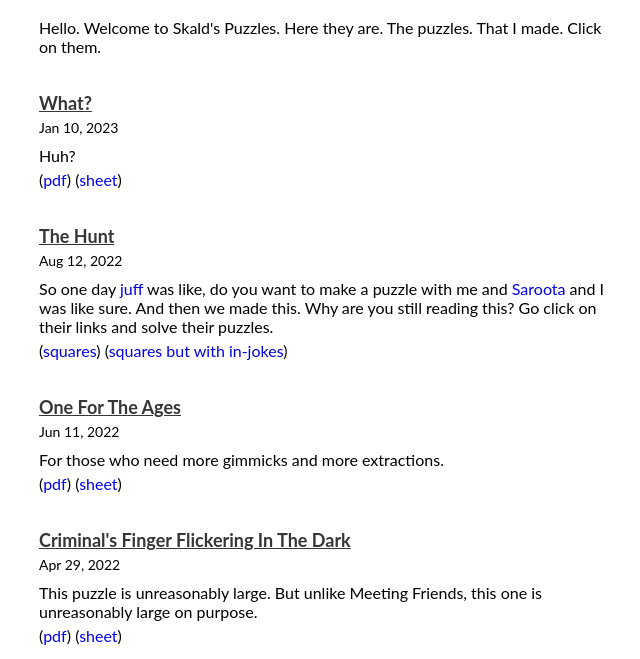
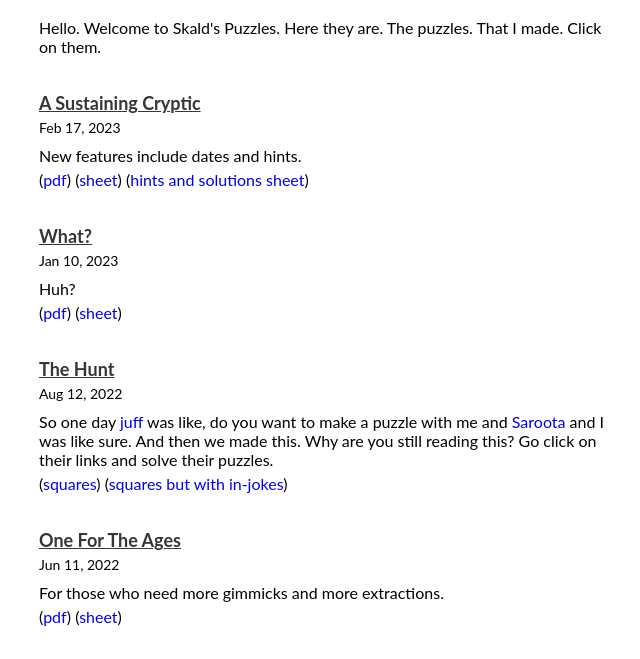
Before and after one commit to skaldskaparmal/skaldskaparmal.github.io, a plain HTML site: page index.html in a window 1280 px wide. Shown: the part 92-751 px from the top of the page, without its empty margins (313-953 px from the left). Drawn offline with Linux system fonts and the light colour scheme.

Commit message:
Add A Sustaining Cryptic

```diff
--- a/index.html
+++ b/index.html
@@ -17,6 +17,20 @@
         Hello. Welcome to Skald's Puzzles. Here they are. The puzzles. That I made. Click on them.
     </div>
 </div>
+
+<div class="puzzle" id="puzzle_a_sustaining_cryptic">
+    <div class="puzzle_title">
+        <a href="./pdfs/A_Sustaining_Cryptic.pdf">A Sustaining Cryptic</a>
+    </div>
+    <div class="puzzle_date">
+        Feb 17, 2023
+    </div>
+    <div class="description">
+        New features include dates and hints.
+    </div>
+    <div class="links">(<a href="./pdfs/A_Sustaining_Cryptic.pdf">pdf</a>) (<a href="https://docs.google.com/spreadsheets/d/1vYk6vPidpL2KGMwEdTjnc0DJLLyGWdozYNyTzrVvb2E/edit?usp=sharing">sheet</a>) (<a href="https://docs.google.com/spreadsheets/d/1oDWQ9pOT0y1lFZDPBVJlYGYoj8Dusxswpf0TuSsZbR8/edit?usp=sharing">hints and solutions sheet</a>)</div>
+</div>
+
 
 <div class="puzzle" id="puzzle_what">
     <div class="puzzle_title">
```
Also changed, not shown: feed.xml (+7 -0 lines), 1 other file.
